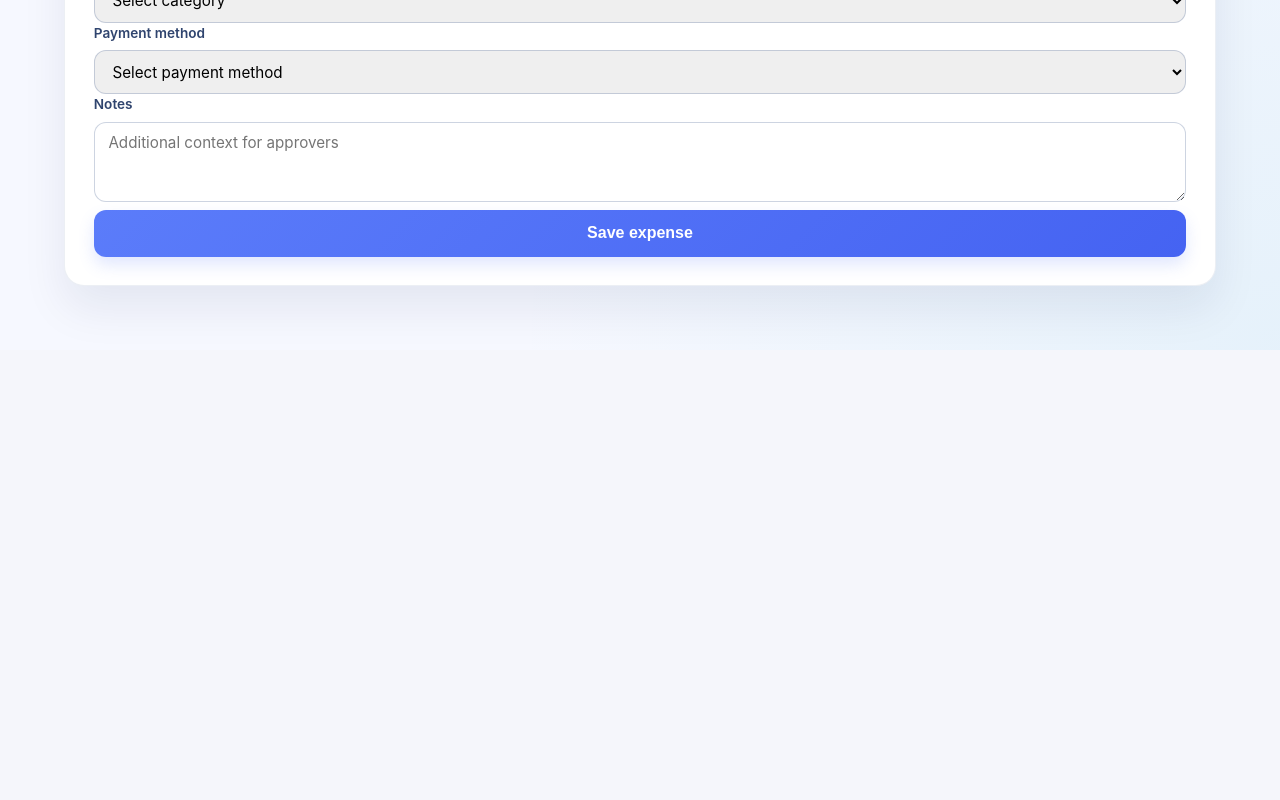
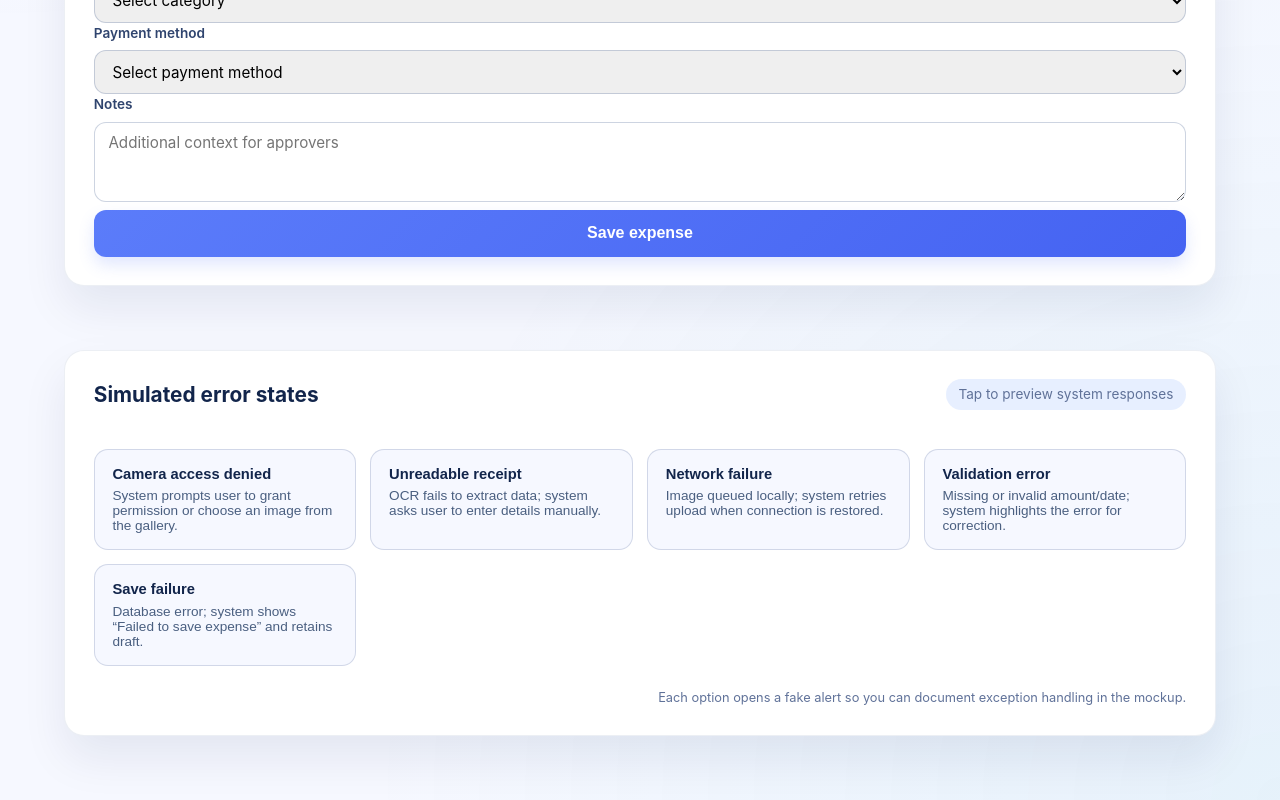
Before and after one commit to Path-yang/IS2102-Assignment-4, a React (Vite) app in the folder pocketpal-ui/: page / in a window 1280 px wide. Shown: the part 780-1580 px from the top of the page. Before the commit the page ends 1130 px from the top, so only its background shows below. Built offline with nearby package versions, Linux system fonts and the light colour scheme.

Commit message:
feat: add interactive error scenarios

```diff
--- a/pocketpal-ui/src/App.css
+++ b/pocketpal-ui/src/App.css
@@ -744,6 +744,158 @@
   color: #112668;
 }
 
+.error-modal {
+  background: #ffffff;
+  border-radius: 24px;
+  padding: 1.8rem;
+  width: min(460px, 100%);
+  display: flex;
+  flex-direction: column;
+  gap: 1.2rem;
+  box-shadow: 0 30px 60px rgba(140, 26, 26, 0.28);
+  border: 1px solid rgba(206, 85, 85, 0.3);
+}
+
+.error-modal-header {
+  display: flex;
+  align-items: flex-start;
+  gap: 0.9rem;
+}
+
+.error-indicator {
+  width: 44px;
+  height: 44px;
+  border-radius: 12px;
+  background: linear-gradient(135deg, #ff8080, #ff4f4f);
+  color: #ffffff;
+  display: flex;
+  align-items: center;
+  justify-content: center;
+  font-size: 1.4rem;
+  font-weight: 700;
+  box-shadow: 0 12px 24px rgba(255, 79, 79, 0.25);
+}
+
+.error-heading {
+  display: flex;
+  flex-direction: column;
+  gap: 0.3rem;
+}
+
+.error-heading h3 {
+  margin: 0;
+  color: #3a0a0a;
+}
+
+.error-timestamp {
+  font-size: 0.8rem;
+  color: #905a5a;
+  font-weight: 600;
+  text-transform: uppercase;
+  letter-spacing: 0.08em;
+}
+
+.error-close {
+  margin-left: auto;
+  background: rgba(59, 12, 12, 0.08);
+  border: none;
+  border-radius: 50%;
+  width: 36px;
+  height: 36px;
+  color: #3a0a0a;
+  cursor: pointer;
+  font-size: 1.2rem;
+}
+
+.error-modal-summary {
+  margin: 0;
+  color: #502525;
+  line-height: 1.5;
+}
+
+.error-modal-actions {
+  display: flex;
+  gap: 0.8rem;
+  flex-wrap: wrap;
+}
+
+.error-action,
+.error-secondary {
+  flex: 1;
+  min-width: 150px;
+  padding: 0.75rem 1.2rem;
+  border-radius: 12px;
+  font-weight: 600;
+  font-size: 0.95rem;
+  cursor: pointer;
+}
+
+.error-action {
+  border: none;
+  background: linear-gradient(135deg, #ff5f5f, #ff3636);
+  color: #ffffff;
+  box-shadow: 0 12px 26px rgba(255, 79, 79, 0.32);
+}
+
+.error-secondary {
+  border: 1px solid rgba(130, 58, 58, 0.35);
+  background: #fff3f3;
+  color: #6f2c2c;
+}
+
+.error-library {
+  margin-top: 2rem;
+}
+
+.error-card {
+  display: flex;
+  flex-direction: column;
+  gap: 1.4rem;
+}
+
+.error-grid {
+  display: grid;
+  grid-template-columns: repeat(auto-fit, minmax(220px, 1fr));
+  gap: 0.9rem;
+}
+
+.error-chip {
+  display: flex;
+  flex-direction: column;
+  align-items: flex-start;
+  gap: 0.4rem;
+  padding: 1rem 1.1rem;
+  border-radius: 14px;
+  border: 1px solid rgba(101, 122, 163, 0.25);
+  background: rgba(246, 248, 255, 0.9);
+  cursor: pointer;
+  text-align: left;
+  transition: border 0.2s ease, box-shadow 0.2s ease, transform 0.2s ease;
+}
+
+.error-chip strong {
+  font-size: 0.92rem;
+  color: #12254b;
+}
+
+.error-chip span {
+  font-size: 0.85rem;
+  color: #4a5f80;
+}
+
+.error-chip:hover {
+  border-color: rgba(47, 73, 165, 0.5);
+  box-shadow: 0 18px 32px rgba(47, 73, 165, 0.18);
+  transform: translateY(-1px);
+}
+
+.error-hint {
+  margin: 0;
+  font-size: 0.8rem;
+  color: #607299;
+  text-align: right;
+}
+
 @media (max-width: 960px) {
   .content-layout {
     flex-direction: column;
--- a/pocketpal-ui/src/ExpenseCapture.jsx
+++ b/pocketpal-ui/src/ExpenseCapture.jsx
@@ -60,6 +60,39 @@ const paymentMethods = [
   'Reimbursable Wallet',
 ]
 
+const errorScenarios = [
+  {
+    id: 'camera',
+    title: 'Camera access denied',
+    summary: 'System prompts user to grant permission or choose an image from the gallery.',
+    cta: 'Request camera access',
+  },
+  {
+    id: 'ocr',
+    title: 'Unreadable receipt',
+    summary: 'OCR fails to extract data; system asks user to enter details manually.',
+    cta: 'Switch to manual entry',
+  },
+  {
+    id: 'network',
+    title: 'Network failure',
+    summary: 'Image queued locally; system retries upload when connection is restored.',
+    cta: 'Retry upload',
+  },
+  {
+    id: 'validation',
+    title: 'Validation error',
+    summary: 'Missing or invalid amount/date; system highlights the error for correction.',
+    cta: 'Fix highlighted fields',
+  },
+  {
+    id: 'save',
+    title: 'Save failure',
+    summary: 'Database error; system shows “Failed to save expense” and retains draft.',
+    cta: 'Try again later',
+  },
+]
+
 const makeId = () => {
   if (typeof crypto !== 'undefined' && crypto.randomUUID) {
     return crypto.randomUUID()
@@ -84,6 +117,7 @@ function ExpenseCapture({ savedExpenses, setSavedExpenses }) {
   const [reviewData, setReviewData] = useState(null)
   const [showCaptureOptions, setShowCaptureOptions] = useState(false)
   const [showCameraOverlay, setShowCameraOverlay] = useState(false)
+  const [activeError, setActiveError] = useState(null)
   const fileInputRef = useRef(null)
   const extractionTimer = useRef(null)
 
@@ -115,6 +149,7 @@ function ExpenseCapture({ savedExpenses, setSavedExpenses }) {
     setReviewData(null)
     setShowCaptureOptions(false)
     setShowCameraOverlay(false)
+    setActiveError(null)
   }
 
   const startExtraction = (sampleData, fileLabel, infoMessage = 'Processing receipt. OCR extraction in progress...') => {
@@ -129,6 +164,7 @@ function ExpenseCapture({ savedExpenses, setSavedExpenses }) {
     setExtractedSummary(null)
     setReceiptFileName(fileLabel)
     setIsProcessing(true)
+    setActiveError(null)
     setStatus({
       type: 'info',
       message: infoMessage,
@@ -183,6 +219,19 @@ function ExpenseCapture({ savedExpenses, setSavedExpenses }) {
     startExtraction(sample, fileLabel, 'Scanning receipt with camera...')
   }
 
+  const handleTriggerError = (scenario) => {
+    setShowCaptureOptions(false)
+    setShowCameraOverlay(false)
+    setActiveError({
+      ...scenario,
+      timestamp: new Date().toLocaleTimeString([], { hour: '2-digit', minute: '2-digit' }),
+    })
+  }
+
+  const handleDismissError = () => {
+    setActiveError(null)
+  }
+
   const handleSaveExpense = () => {
     if (!formData.merchant.trim() || !formData.date) {
       setStatus({
@@ -230,6 +279,7 @@ function ExpenseCapture({ savedExpenses, setSavedExpenses }) {
     setReviewData(null)
     setShowReview(false)
     setStatus(null)
+    setActiveError(null)
   }
 
   return (
@@ -277,6 +327,37 @@ function ExpenseCapture({ savedExpenses, setSavedExpenses }) {
               </button>
               <button className="camera-button primary" type="button" onClick={handleMockCapture}>
                 Capture receipt
+              </button>
+            </div>
+          </div>
+        </div>
+      )}
+
+      {activeError && (
+        <div className="overlay" onClick={handleDismissError}>
+          <div className="error-modal" onClick={(event) => event.stopPropagation()}>
+            <div className="error-modal-header">
+              <span className="error-indicator" aria-hidden="true">!</span>
+              <div className="error-heading">
+                <h3>{activeError.title}</h3>
+                <span className="error-timestamp">{activeError.timestamp}</span>
+              </div>
+              <button
+                type="button"
+                className="error-close"
+                onClick={handleDismissError}
+                aria-label="Dismiss error"
+              >
+                ×
+              </button>
+            </div>
+            <p className="error-modal-summary">{activeError.summary}</p>
+            <div className="error-modal-actions">
+              <button type="button" className="error-action" onClick={handleDismissError}>
+                {activeError.cta}
+              </button>
+              <button type="button" className="error-secondary" onClick={handleDismissError}>
+                Dismiss
               </button>
             </div>
           </div>
@@ -503,8 +584,33 @@ function ExpenseCapture({ savedExpenses, setSavedExpenses }) {
           </aside>
         )}
       </section>
-      </div>
-    </>
+
+      <section className="error-library">
+        <div className="card error-card">
+          <div className="card-header">
+            <h2>Simulated error states</h2>
+            <span className="card-subtitle">Tap to preview system responses</span>
+          </div>
+          <div className="error-grid">
+            {errorScenarios.map((scenario) => (
+              <button
+                key={scenario.id}
+                type="button"
+                className="error-chip"
+                onClick={() => handleTriggerError(scenario)}
+              >
+                <strong>{scenario.title}</strong>
+                <span>{scenario.summary}</span>
+              </button>
+            ))}
+          </div>
+          <p className="error-hint">
+            Each option opens a fake alert so you can document exception handling in the mockup.
+          </p>
+        </div>
+      </section>
+    </div>
+  </>
   )
 }
 
```
